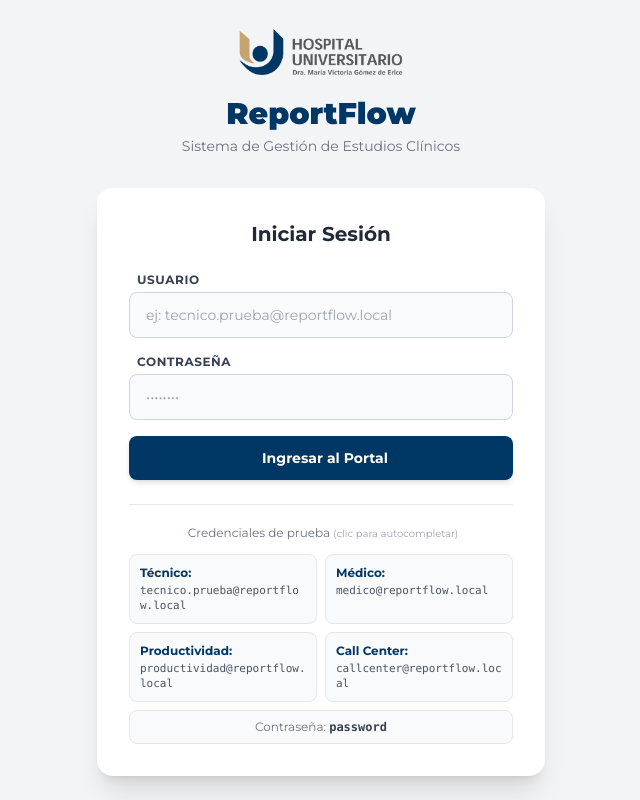
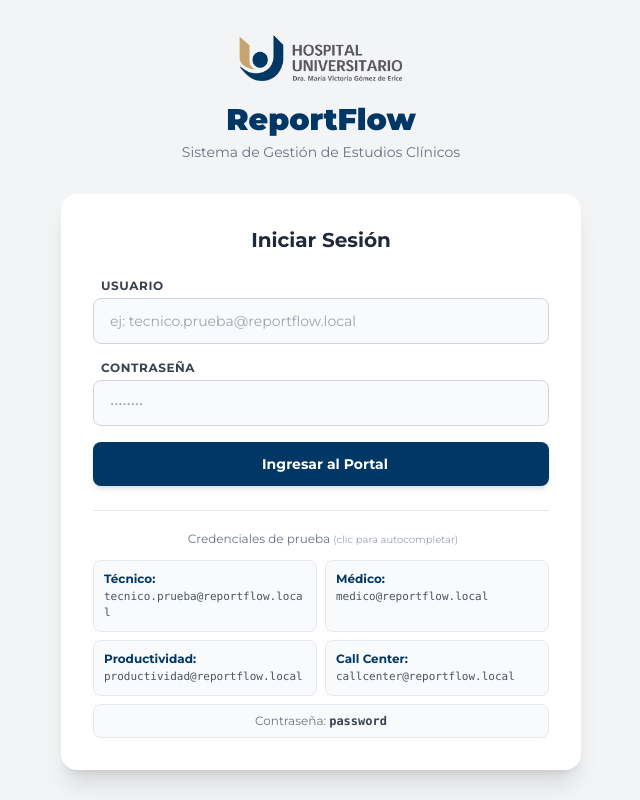
Before and after one commit to Scomes02/ReportFlow, a Laravel app: page /login in a window 1280 px wide. Shown: the whole page, without its empty margins (319-959 px from the left). Run offline with Laravel 12, Linux system fonts and the light colour scheme; style sheets or scripts are compiled from the project's sources.

Commit message:
ajuste del texto en login de productividad-tecnico

```diff
--- a/resources/views/auth/login.blade.php
+++ b/resources/views/auth/login.blade.php
@@ -9,7 +9,7 @@
 </head>
 <body class="h-full bg-gray-100 font-sans text-brandTexto">
     <div class="min-h-screen flex items-center justify-center p-4">
-        <div class="w-full max-w-md">
+        <div class="w-full max-w-md" style="max-width: 520px;">
             <!-- Logo -->
             <div class="text-center mb-8">
                 <img src="{{ asset('images/logo-hu-uso-diario.png') }}" alt="Hospital Universitario" class="h-14 mx-auto mb-4">
@@ -75,32 +75,32 @@
                 <!-- Credenciales de prueba -->
                 <div class="mt-6 pt-5 border-t border-gray-200">
                     <p class="text-xs text-gray-500 text-center mb-3">
-                        <i class="fas fa-key text-amber-500 mr-1"></i> Credenciales de prueba <span class="text-[10px] text-gray-400">(clic para autocompletar)</span>
+                        <i class="fas fa-key text-amber-500 mr-1"></i> Credenciales de prueba <span class="text-gray-400" style="font-size: 10px;">(clic para autocompletar)</span>
                     </p>
                     <div class="grid grid-cols-2 gap-2 text-xs">
                         <div onclick="document.querySelector('input[name=email]').value='tecnico.prueba@reportflow.local'; document.querySelector('input[name=password]').value='password';"
                              title="Clic para usar credenciales de Técnico"
                              class="bg-gray-50 hover:bg-blue-50/70 hover:border-brandPrimario/50 p-2.5 rounded-lg border border-gray-200 transition-all cursor-pointer select-none">
                             <span class="font-bold text-brandPrimario block text-xs">Técnico:</span>
-                            <span class="text-gray-600 text-[11px] font-mono block break-all leading-snug mt-0.5">tecnico.prueba@reportflow.local</span>
+                            <span class="text-gray-600 font-mono block" style="font-size: 11px; word-break: break-all; margin-top: 2px;">tecnico.prueba@reportflow.local</span>
                         </div>
                         <div onclick="document.querySelector('input[name=email]').value='medico@reportflow.local'; document.querySelector('input[name=password]').value='password';"
                              title="Clic para usar credenciales de Médico"
                              class="bg-gray-50 hover:bg-blue-50/70 hover:border-brandPrimario/50 p-2.5 rounded-lg border border-gray-200 transition-all cursor-pointer select-none">
                             <span class="font-bold text-brandPrimario block text-xs">Médico:</span>
-                            <span class="text-gray-600 text-[11px] font-mono block break-all leading-snug mt-0.5">medico@reportflow.local</span>
+                            <span class="text-gray-600 font-mono block" style="font-size: 11px; word-break: break-all; margin-top: 2px;">medico@reportflow.local</span>
                         </div>
                         <div onclick="document.querySelector('input[name=email]').value='productividad@reportflow.local'; document.querySelector('input[name=password]').value='password';"
                              title="Clic para usar credenciales de Productividad"
                              class="bg-gray-50 hover:bg-blue-50/70 hover:border-brandPrimario/50 p-2.5 rounded-lg border border-gray-200 transition-all cursor-pointer select-none">
                             <span class="font-bold text-brandPrimario block text-xs">Productividad:</span>
-                            <span class="text-gray-600 text-[11px] font-mono block break-all leading-snug mt-0.5">productividad@reportflow.local</span>
+                            <span class="text-gray-600 font-mono block" style="font-size: 11px; word-break: break-all; margin-top: 2px;">productividad@reportflow.local</span>
                         </div>
                         <div onclick="document.querySelector('input[name=email]').value='callcenter@reportflow.local'; document.querySelector('input[name=password]').value='password';"
                              title="Clic para usar credenciales de Call Center"
                              class="bg-gray-50 hover:bg-blue-50/70 hover:border-brandPrimario/50 p-2.5 rounded-lg border border-gray-200 transition-all cursor-pointer select-none">
                             <span class="font-bold text-brandPrimario block text-xs">Call Center:</span>
-                            <span class="text-gray-600 text-[11px] font-mono block break-all leading-snug mt-0.5">callcenter@reportflow.local</span>
+                            <span class="text-gray-600 font-mono block" style="font-size: 11px; word-break: break-all; margin-top: 2px;">callcenter@reportflow.local</span>
                         </div>
                         <div class="bg-gray-50 p-2 rounded-lg border border-gray-200 col-span-2 text-center text-xs text-gray-500">
                             Contraseña: <strong class="text-gray-700 font-mono">password</strong>
```
